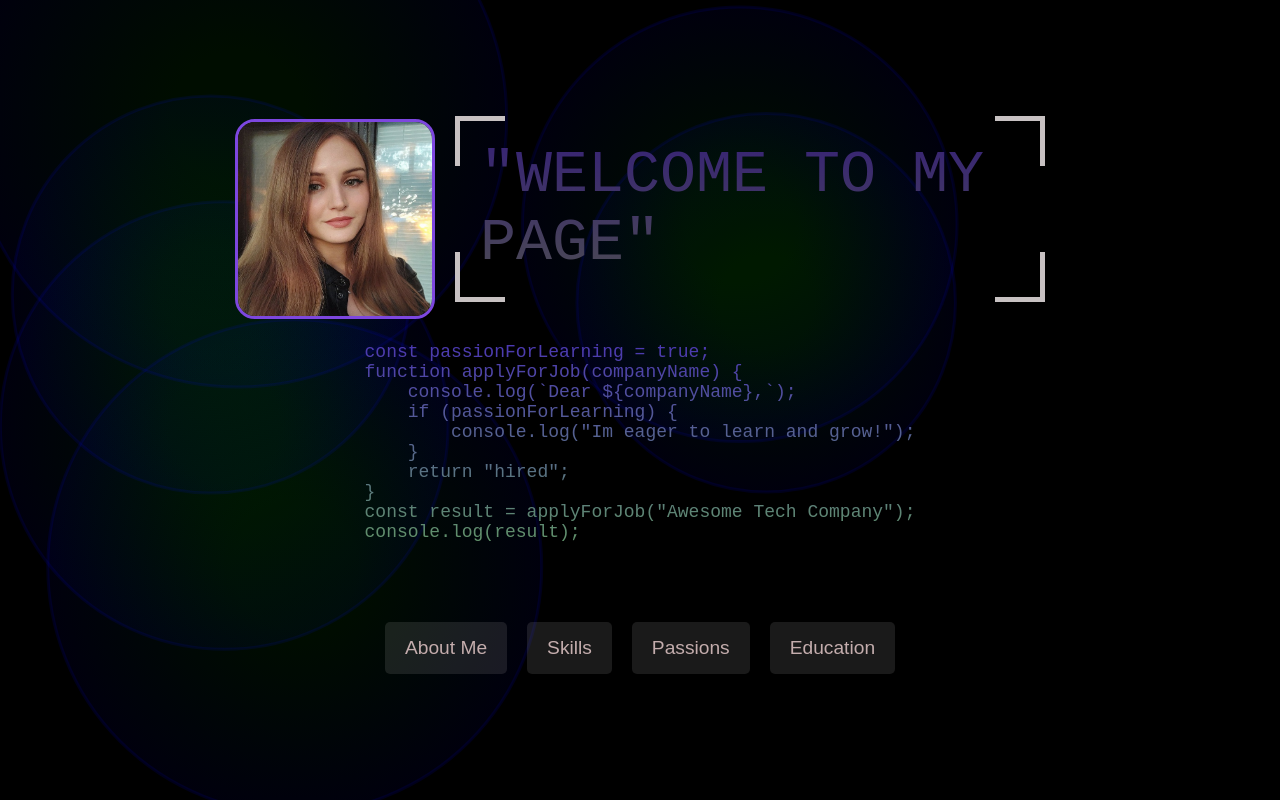
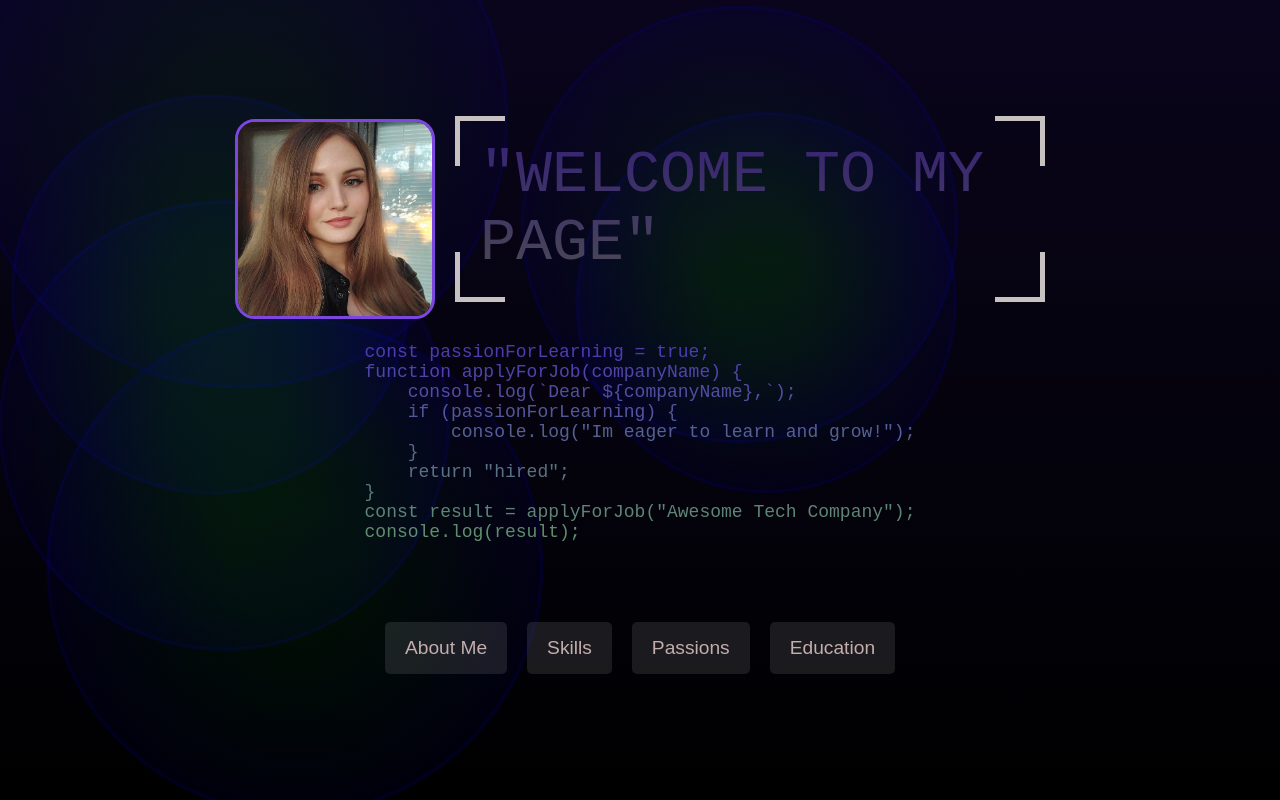
Before and after one commit to hixsi/CV, a plain HTML site: page index.html in a window 1280 px wide. Drawn offline with Linux system fonts and the light colour scheme.

Commit message:
Update style.css

```diff
--- a/styles/style.css
+++ b/styles/style.css
@@ -6,7 +6,7 @@
 
 body {
     font-family: Arial, sans-serif;
-    background-color: #000;
+    background: linear-gradient(180deg, rgb(10, 5, 28), rgb(0, 0, 0));
     color: white;
     min-height: 100vh;
     display: flex;
@@ -250,7 +250,7 @@ body {
     top: 0;
     left: 0;
     width: 100%;
-    height: max-content;
+    height: 100%;
     z-index: 0;
 }
 
```
